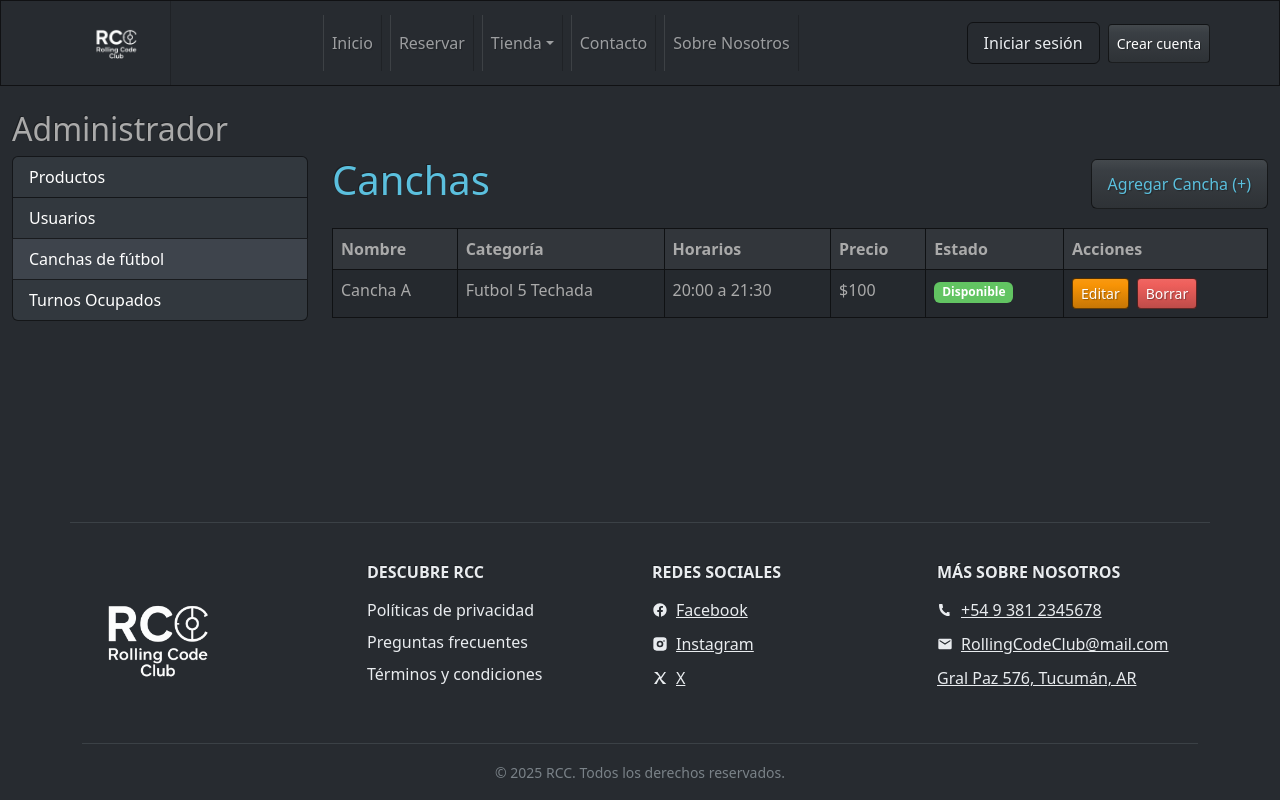
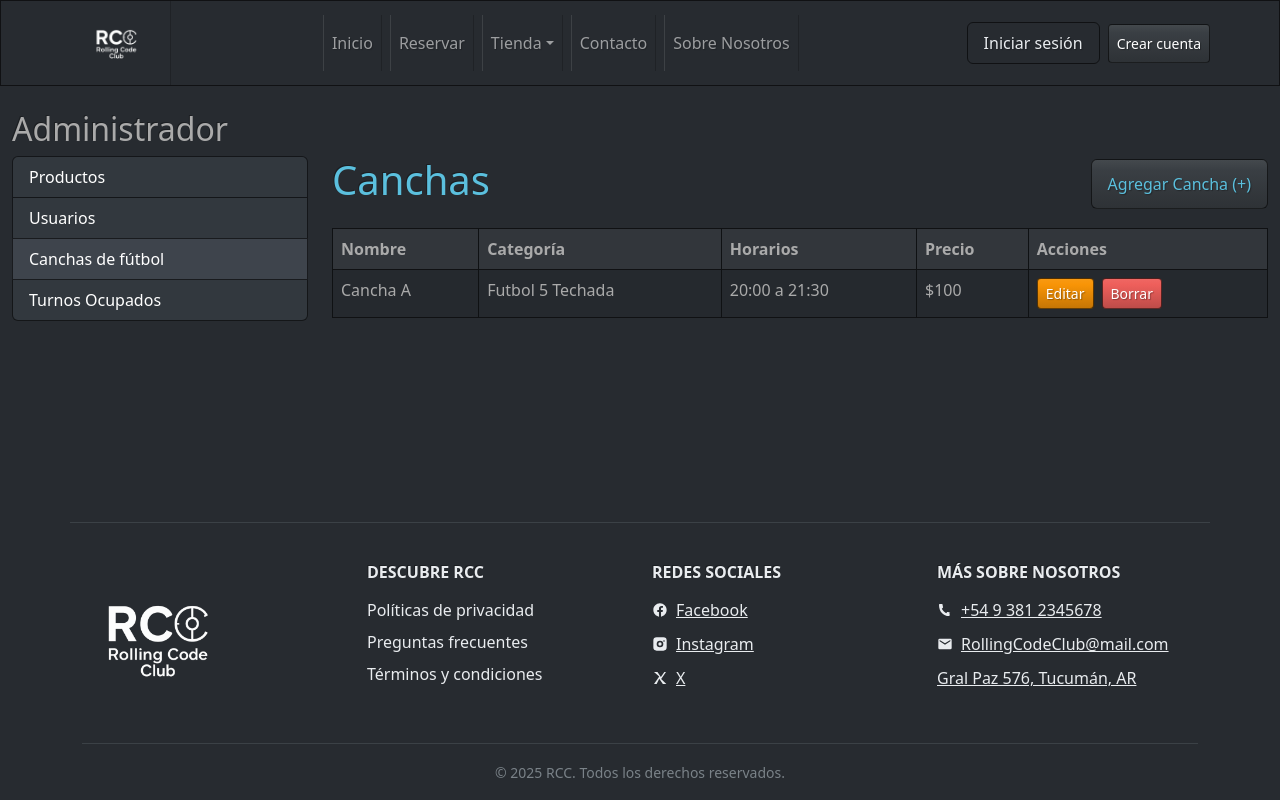
Before and after one commit to ximebarrientos/rollingCodeClub, a React (Vite) app: page /administrador in a window 1280 px wide. Both pictures are taken after a click on the button "Canchas de fútbol". Built offline with nearby package versions, Linux system fonts and the light colour scheme.

Commit message:
agregue componente fila cancha a tabla de cancha

```diff
--- /dev/null
+++ b/src/components/pages/cancha/FilaCanchaTabla.jsx
@@ -0,0 +1,22 @@
+import {Button } from "react-bootstrap";
+
+const FilaCanchaTabla = () => {
+  return (
+    <tr>
+      <td>Cancha A</td>
+      <td>Futbol 5 Techada</td>
+      <td>20:00 a 21:30</td>
+      <td>$100</td>
+      <td>
+        <Button size="sm" variant="warning" className="me-2">
+          Editar
+        </Button>
+        <Button size="sm" variant="danger">
+          Borrar
+        </Button>
+      </td>
+    </tr>
+  );
+};
+
+export default FilaCanchaTabla;
--- a/src/components/pages/cancha/TablaCancha.jsx
+++ b/src/components/pages/cancha/TablaCancha.jsx
@@ -1,4 +1,5 @@
 import { Table, Button, Badge } from "react-bootstrap";
+import FilaCanchaTabla from "./FilaCanchaTabla";
 
 const TablaCancha = () => {
   return (
@@ -14,31 +15,11 @@ const TablaCancha = () => {
           <th>Categoría</th>
           <th>Horarios</th>
           <th>Precio</th>
-          <th>Estado</th>
           <th>Acciones</th>
         </tr>
       </thead>
       <tbody>
-
-          <tr>
-            <td>Cancha A</td>
-            <td>Futbol 5 Techada</td>
-            <td>20:00 a 21:30</td>
-            <td>$100</td>
-            <td>
-              <Badge className="bg-success">
-                Disponible
-              </Badge>
-            </td>
-            <td>
-              <Button size="sm" variant="warning" className="me-2">
-                Editar
-              </Button>
-              <Button size="sm" variant="danger">
-                Borrar
-              </Button>
-            </td>
-          </tr>
+        <FilaCanchaTabla></FilaCanchaTabla>
       </tbody>
     </Table>
     </>
```
